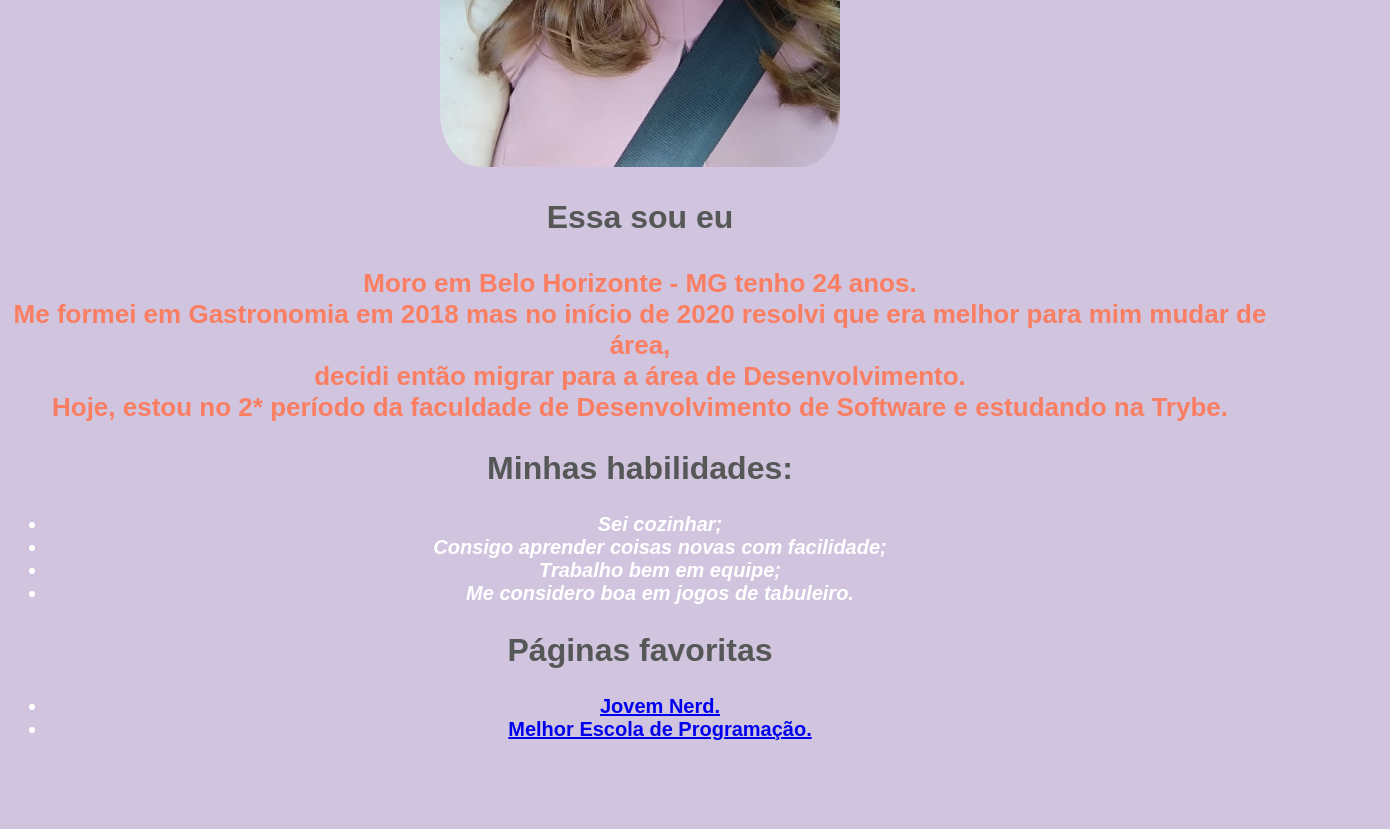
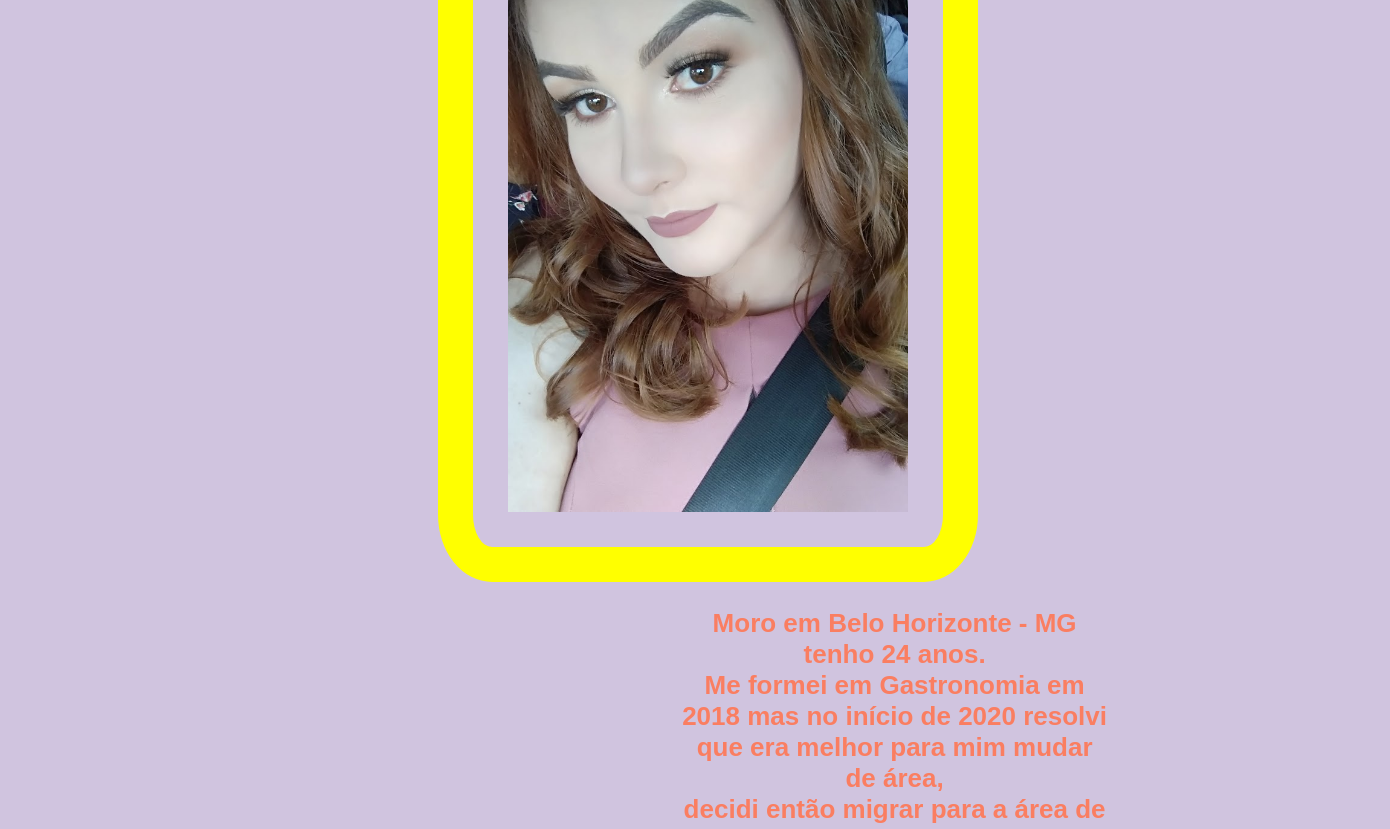
Before and after one commit to amandaos/amandaos.github.io, a plain HTML site: page index.html in a window 1280 px wide. Shown: the part 637-1466 px from the top of the page, 1390 px wide, since content can reach past the window. Before the commit the page ends 1394 px from the top, so only its background shows below. Drawn offline with Linux system fonts and the light colour scheme.

Commit message:
Adiciona stilo ao portifolio e cria um CSS a parte

```diff
--- a/index.html
+++ b/index.html
@@ -3,45 +3,10 @@
 <head>
     <meta charset="UTF-8">
     <title>Meu Portifólio WEB</title>
+    <link rel="stylesheet" type="text/css" href="style.css">
     <link href = "https://fonts.googleapis.com/css2? family = Noto + Sans + KR & display = swap" rel = "stylesheet">
-    <style>
-        body {
-            font-family: 'swap', sans-serif;
-            background-color: #D0C4DF;
-        }
-        .nome {
-            color: #22AED1;
-            font-size: 40px;
-            text-align: center;
-        }
-        .imagem {
-            display: block;
-            margin-left: auto;
-            margin-right: auto;
-            border-radius: 10%;
-        }
-        .indices {
-            color: #565857;
-            text-align: center;
-            font-weight: 600;
-            font-size: 2em;
-        }
-        p {
-            font-size: 26px;
-            text-align: center;
-            color: #FA7E61;
-            font-weight: 600;
-        }
-        li {
-            text-align: center;
-            text-decoration: none;
-            color: white;
-            font-size: 20px;
-            font-weight: 600;
-        }
+</head>
 
-    </style>
-</head>
 <body>
     <h1 class="indices" >Índice do meu Portifólio</h1>
     <ul>
@@ -51,7 +16,7 @@
         <li><a href="#Paginas">Páginas favoritas</a></li>
     </ul>
 
-
+    <div class="informacoes">
         <h1 class="nome">Amanda de Oliveira Souza</h1>
         <img class="imagem" id="Foto" src="Images/foto.jpg" alt="Minha foto" width="400px">
         <h3 class="indices">Essa sou eu</h3>
@@ -59,7 +24,7 @@
         Me formei em Gastronomia em 2018 mas no início de 2020 resolvi que era melhor para mim mudar de área,<br>
         decidi então migrar para a área de Desenvolvimento.<br>
         Hoje, estou no 2* período da faculdade de Desenvolvimento de Software e estudando na Trybe.</p>
-
+    </div>
     <h2 class="indices" id="Habilidade">Minhas habilidades:</h2>
     <ul>
         <li><em> Sei cozinhar;</em></li>
@@ -67,10 +32,12 @@
         <li><em>Trabalho bem em equipe;</em></li>
         <li><em>Me considero boa em jogos de tabuleiro.</em></li>
     </ul>
+    <div class="linksFavoritos">
         <h2 class="indices" id="Paginas">Páginas favoritas</h2>
         <ul>
             <li><a href="https://jovemnerd.com.br/">Jovem Nerd.</a></li>
             <li><a href="https://www.betrybe.com/">Melhor Escola de Programação.</a></li>
         </ul>
+    </div>
 </body>
 </html>
--- /dev/null
+++ b/style.css
@@ -0,0 +1,56 @@
+body {
+    font-family: 'swap', sans-serif;
+    background-color: #D0C4DF;
+}
+
+.nome {
+    color: #22AED1;
+    font-size: 40px;
+    text-align: center;
+    margin-left: 250px;
+}
+
+.imagem {
+    border-radius: 10%;
+    float: left;
+    margin-left: 150px;
+    padding: 35px;
+    border: 35px solid yellow;
+}
+
+.indices {
+    color: #565857;
+    text-align: center;
+    font-weight: 600;
+    font-size: 2em;
+    margin-top: 30px;
+}
+
+li {
+    text-align: center;
+    text-decoration: none;
+    color: white;
+    font-size: 20px;
+    font-weight: 600;
+}
+
+.informacoes {
+    width: 65%;
+    text-align: center;
+    margin: 250px 280px;
+    display: inline-block;
+}
+
+.informacoes p {
+    font-size: 26px;
+    text-align: center;
+    color: #FA7E61;
+    font-weight: 600;
+    width: 430px;
+    float: right;
+}
+
+.linksFavoritos {
+    width: 100%;
+    text-align: left;
+}
```
Lines whose indentation alone changed are shown as unchanged.
